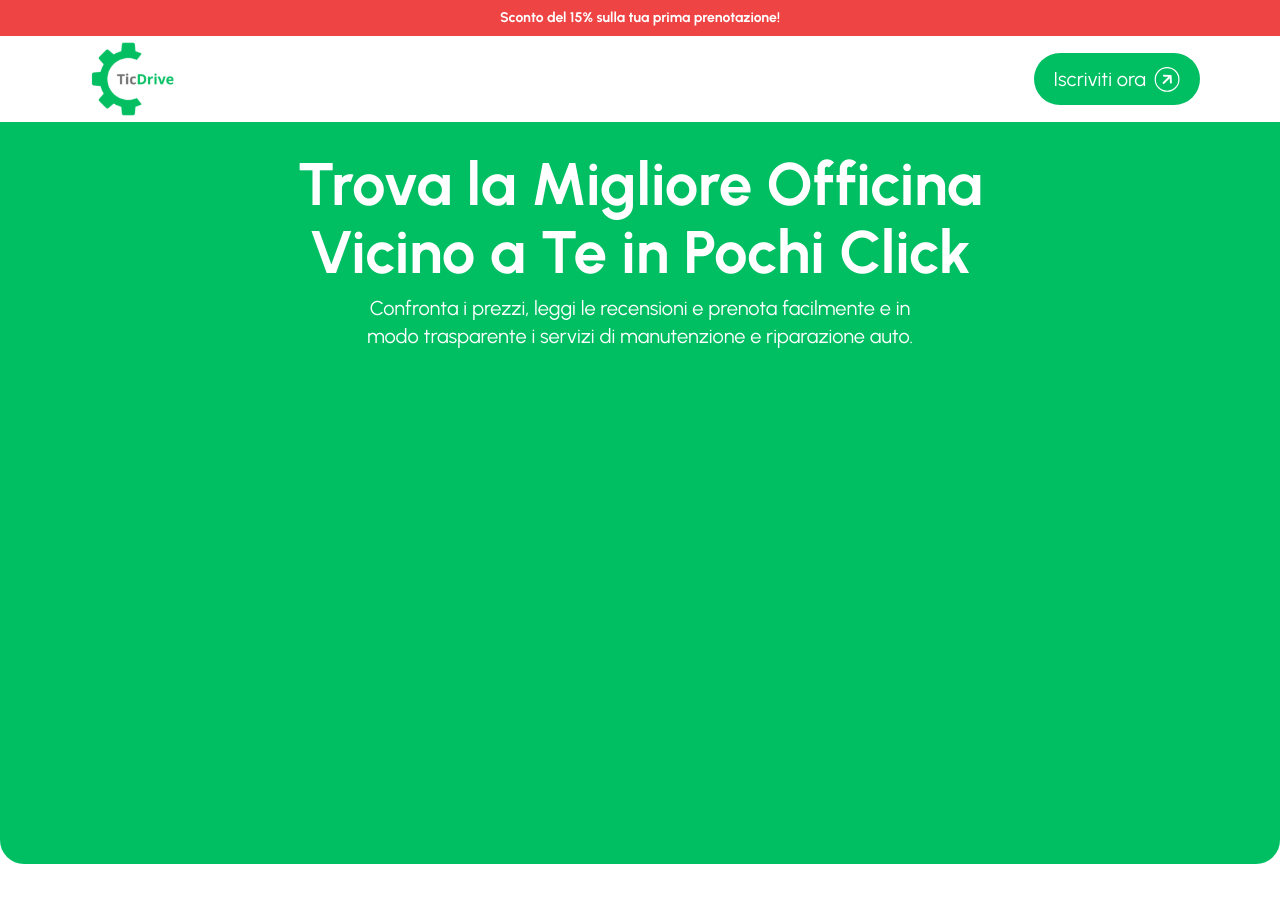
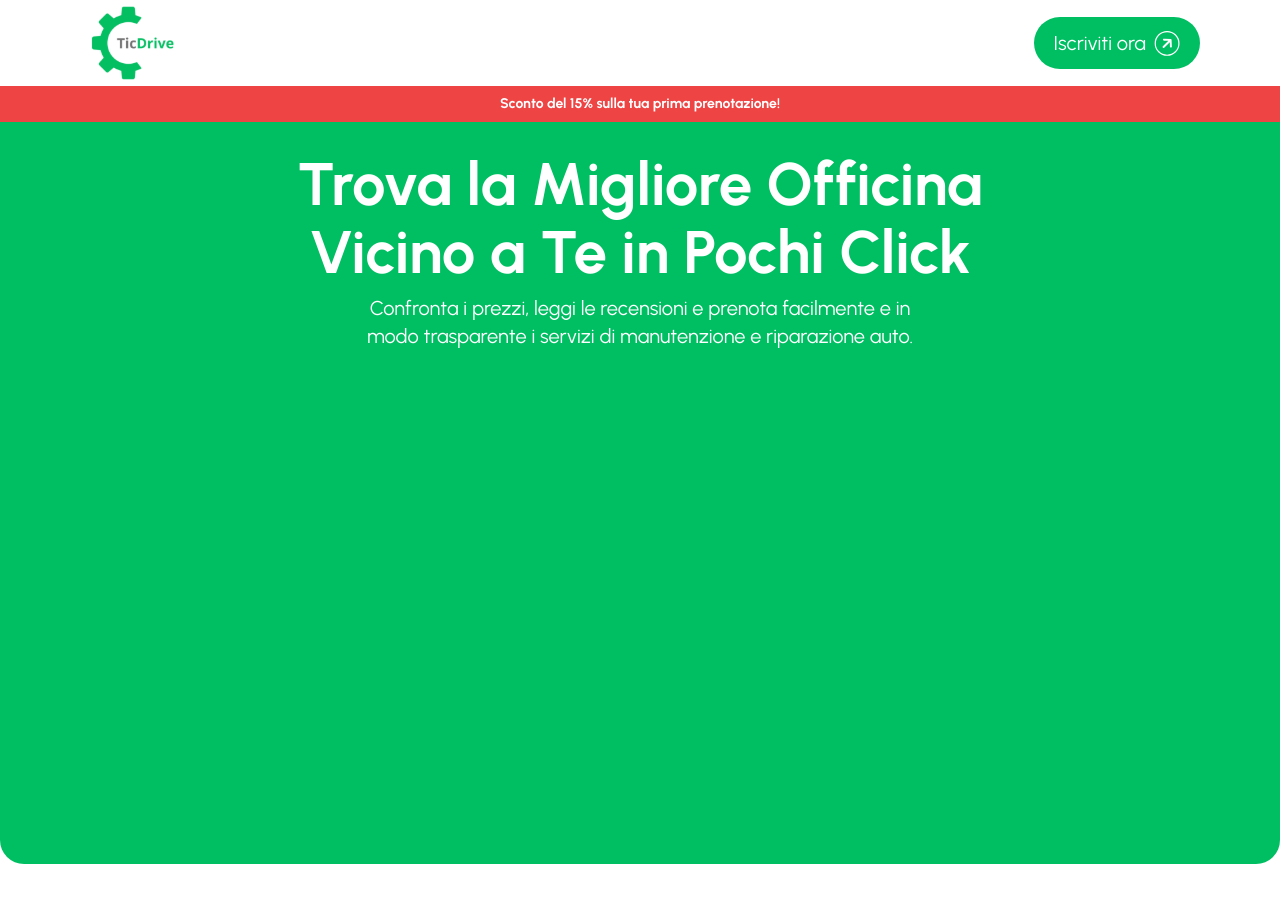
Before and after one commit to AlbyCosmy99/ticdrive-landing-page-frontend, a Next.js app: page / in a window 1280 px wide. Shown: the top 902 px of the page. Built offline with nearby package versions, Linux system fonts and the light colour scheme.

Commit message:
test: promo banner

```diff
--- a/src/app/page.tsx
+++ b/src/app/page.tsx
@@ -42,17 +42,17 @@ export default function Home() {
   return (
     <>
       {/* Promotional Banner */}
-      <Link href="#registrati" passHref>
-        <div className="w-full bg-red-500 text-center p-2 text-white font-bold text-sm">
-            <p>Sconto del 15% sulla tua prima prenotazione!</p>
-        </div>
-      </Link>
       <section
         id="top"
         className="h-full flex flex-col rounded-b-3xl min-h-screen"
         style={{backgroundColor: '#00BF63'}}
       >
         <NavBar />
+        <Link href="#registrati" passHref>
+          <div className="w-full bg-red-500 text-center p-2 text-white font-bold text-sm">
+              <p>Sconto del 15% sulla tua prima prenotazione!</p>
+          </div>
+        </Link>
         <main className="flex flex-col justify-between items-center gap-4 lg:gap-2 flex-1 text-center text-white text-lg p-8 pb-0">
           <div>
             <h1 className="text-4xl lg:text-6xl font-bold text-white leading-tight lg:flex lg:justify-center lg:items-center lg:flex-col lg:gap-2">
```
